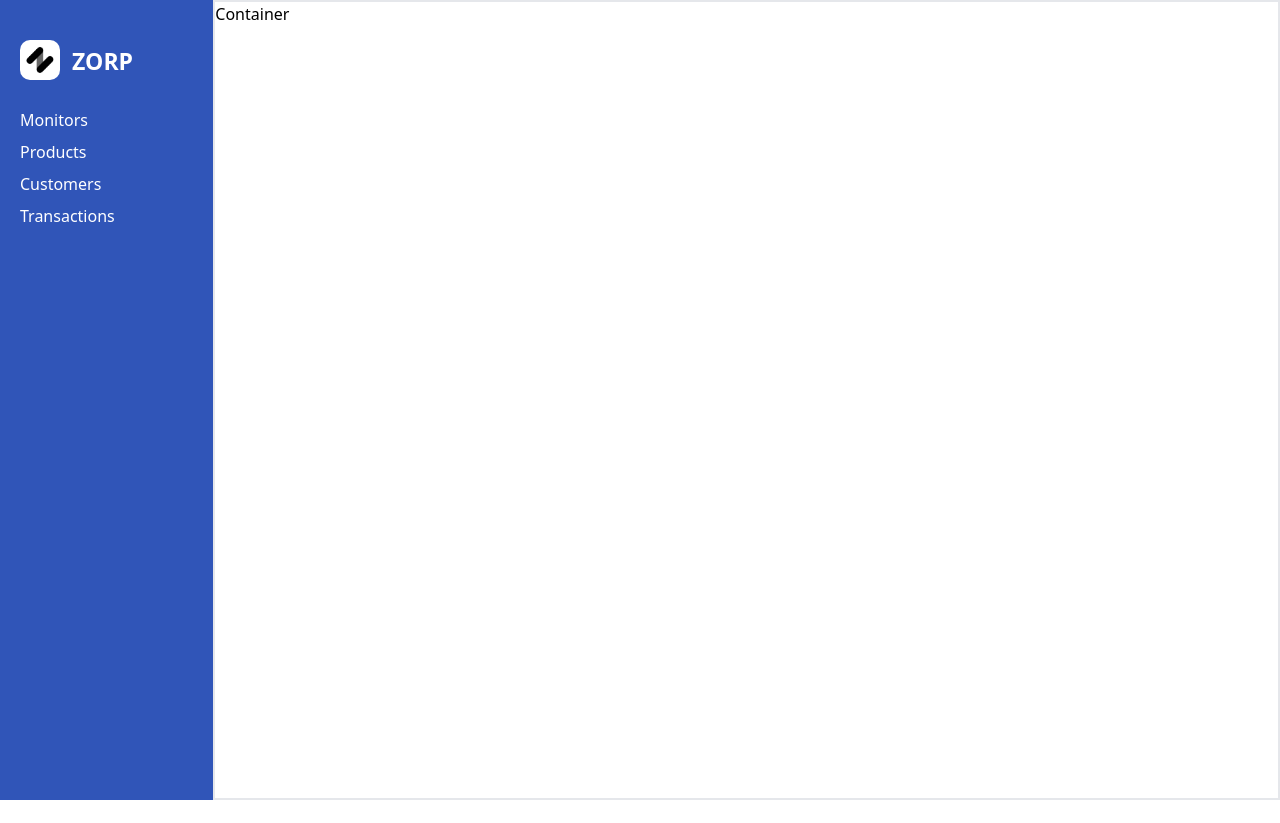
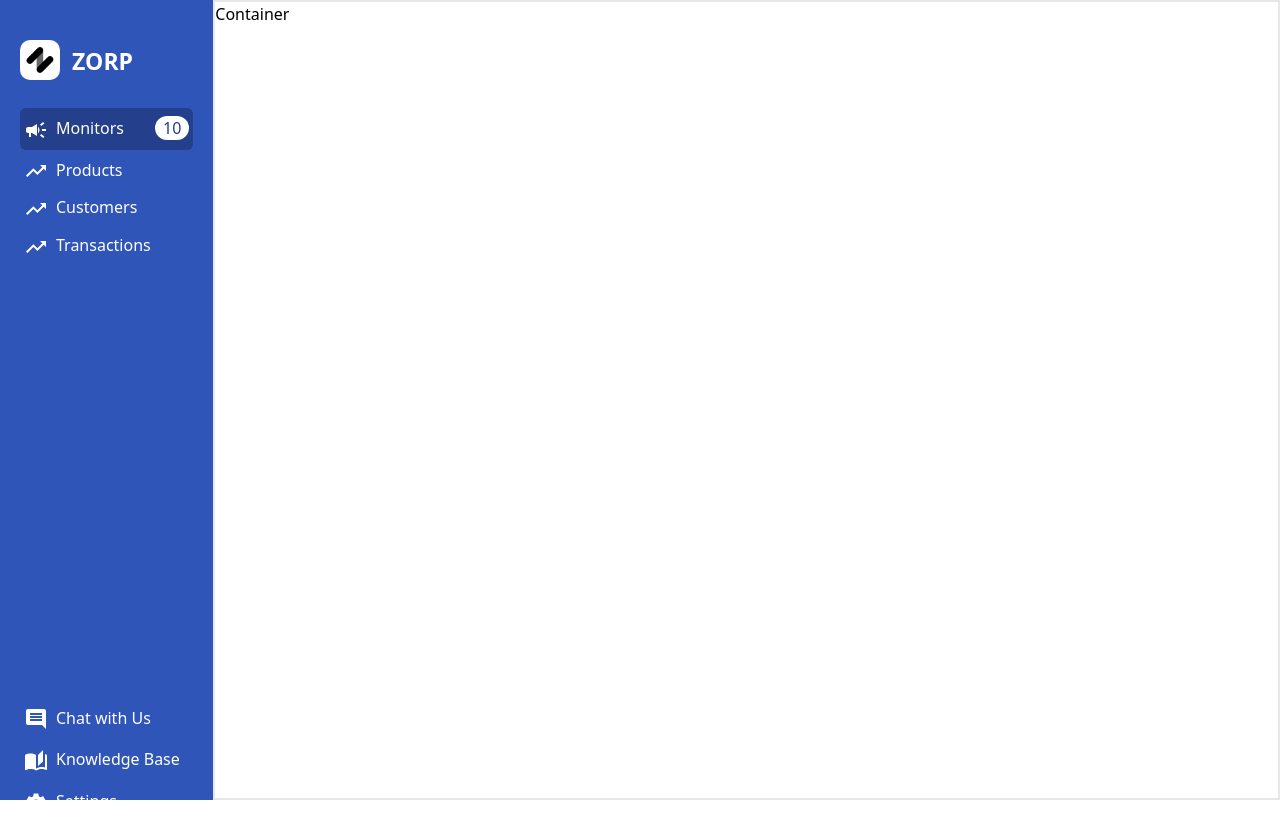
Before and after one commit to ebharathi/Dashboard-Zorp-Interview, a React (Create React App) app: page / in a window 1280 px wide. Before the commit the page ends 800 px from the top, so only its background shows below. Built offline with nearby package versions, Linux system fonts and the light colour scheme.

Commit message:
added nav

```diff
--- a/package.json
+++ b/package.json
@@ -3,6 +3,10 @@
   "version": "0.1.0",
   "private": true,
   "dependencies": {
+    "@emotion/react": "^11.11.1",
+    "@emotion/styled": "^11.11.0",
+    "@mui/icons-material": "^5.14.16",
+    "@mui/material": "^5.14.16",
     "@testing-library/jest-dom": "^5.17.0",
     "@testing-library/react": "^13.4.0",
     "@testing-library/user-event": "^13.5.0",
--- /dev/null
+++ b/src/components/NavFooter.js
@@ -0,0 +1,25 @@
+import CommentIcon from '@mui/icons-material/Comment';
+import AutoStoriesIcon from '@mui/icons-material/AutoStories';
+import SettingsIcon from '@mui/icons-material/Settings';
+
+const NavFooter=()=>{
+    return (
+        <div>
+             <ul className="">
+                <li className="px-1 py-2">
+                    <CommentIcon></CommentIcon>
+                    <span className='px-2'>Chat with Us</span>
+                </li>
+                <li className="px-1 py-2">
+                    <AutoStoriesIcon></AutoStoriesIcon>
+                    <span className='px-2'>Knowledge Base</span>
+                </li>
+                <li className="px-1 py-2">
+                    <SettingsIcon></SettingsIcon>
+                    <span className='px-2'>Settings</span>
+                </li>
+             </ul>
+        </div>
+    )
+}
+export default NavFooter;
--- a/src/components/NavList.js
+++ b/src/components/NavList.js
@@ -1,10 +1,25 @@
+import CampaignIcon from '@mui/icons-material/Campaign';
+import TrendingUpIcon from '@mui/icons-material/TrendingUp';
 const NavList=()=>{
     return (
-        <ul className="flex flex-col space-y-2">
-            <li>Monitors</li>
-            <li>Products</li>
-            <li>Customers</li>
-            <li>Transactions</li>
+        <ul className="flex flex-col space-y-1">
+            <li className='bg-[#243f8b] px-1 py-2 rounded-md'>
+                <CampaignIcon></CampaignIcon>
+               <span className="px-2">Monitors</span>
+               <span className='float-right bg-white text-[#243f8b] px-2 rounded-custom-border'>10</span>
+            </li>
+            <li className='px-1 py-1'>
+                <TrendingUpIcon></TrendingUpIcon>
+                <span className="px-2">Products</span>
+            </li>
+            <li className='px-1 py-1'>
+                <TrendingUpIcon></TrendingUpIcon>
+                <span className="px-2">Customers</span>
+            </li>
+            <li className='px-1 py-1'>
+                <TrendingUpIcon></TrendingUpIcon>
+                <span className="px-2">Transactions</span>
+            </li>
         </ul>
     )
 }
--- a/src/components/Navbar.js
+++ b/src/components/Navbar.js
@@ -1,5 +1,5 @@
 import NavList from "./NavList";
-
+import NavFooter from "./NavFooter";
 const Navbar=({className=""})=>{
     return (
         <div className={className}>
@@ -10,6 +10,9 @@ const Navbar=({className=""})=>{
            <div className="mt-7 text-white">
                  <NavList/>
            </div>
+           <div className="text-white flex items-end h-70vh">
+               <NavFooter/>
+           </div>
         </div>
     )
 }
--- a/tailwind.config.js
+++ b/tailwind.config.js
@@ -4,7 +4,14 @@ module.exports = {
   theme: {
     extend: {
       height:{
-        'full':'100vh'
+        'full':'100vh',
+        '70vh':'70vh'
+      },
+      padding:{
+        '1.5':'1.5px'
+      },
+      borderRadius:{
+        'custom-border':'12px'
       }
     },
   },
```
Also changed, not shown: src/svg/notification.svg (added), 1 other file (tests, documents, lock files or other folders).
